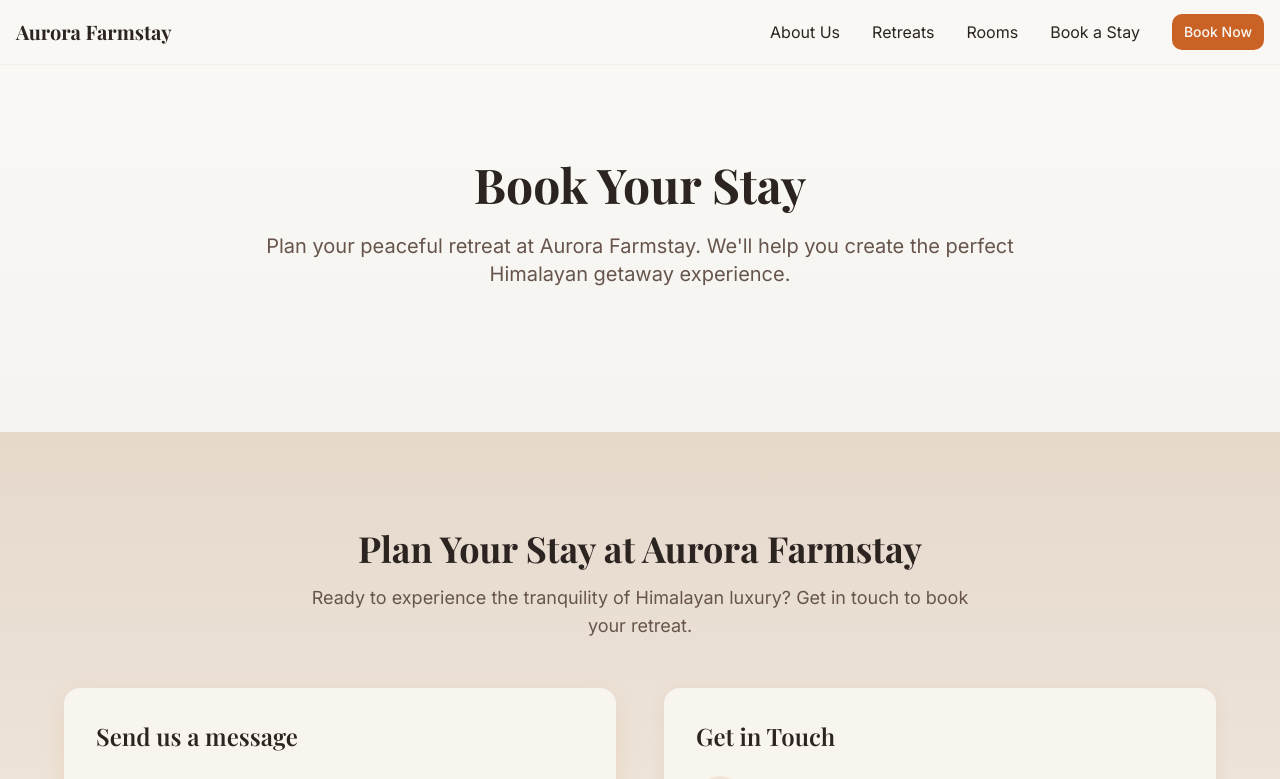
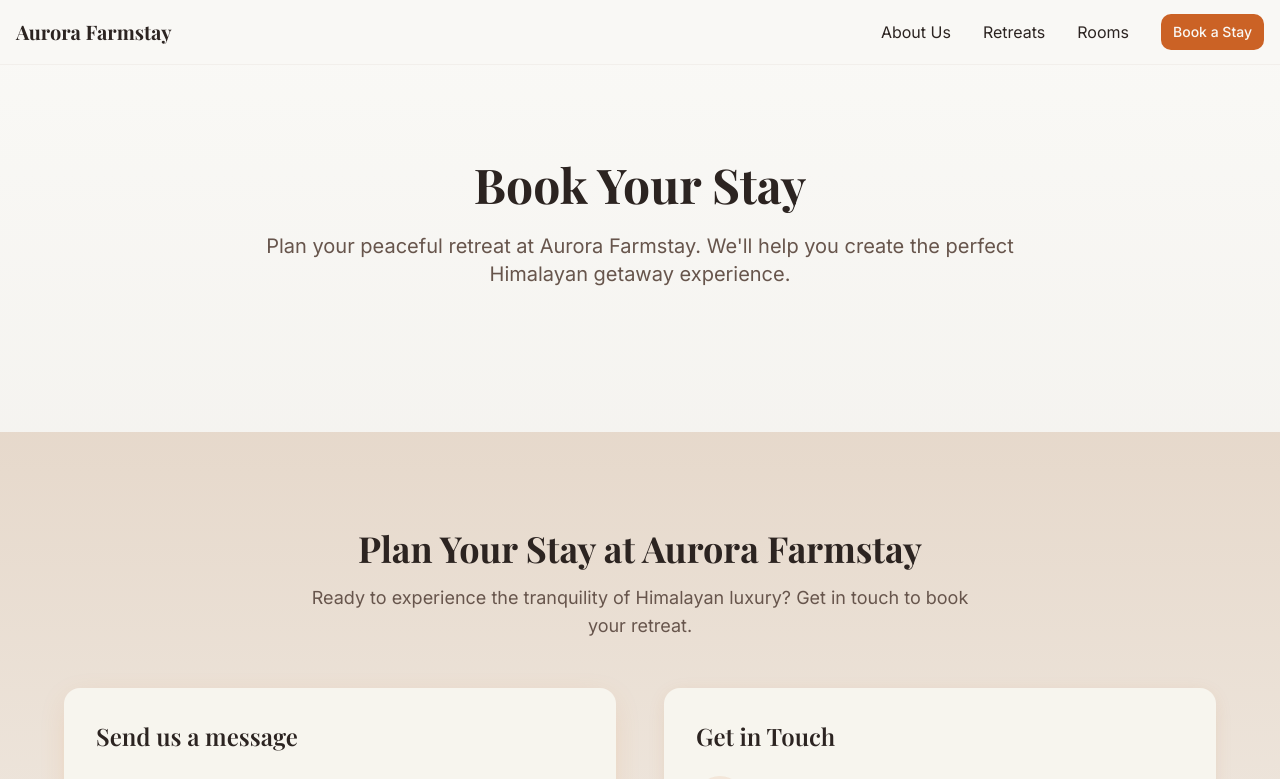
Before and after one commit to BudgetandBrains/aurora-himalayan-retreat, a React (Vite) app: page /book in a window 1280 px wide. Shown: the top 779 px of the page. Built offline with nearby package versions, Linux system fonts and the light colour scheme; a web font is replaced by a local one.

Commit message:
Update navigation bar
Remove "Book Now" button and apply its styling to "Book a Stay".

```diff
--- a/src/components/Navigation.tsx
+++ b/src/components/Navigation.tsx
@@ -25,11 +25,8 @@ const Navigation = () => {
             <Link to="/rooms" className="text-foreground hover:text-primary transition-colors">
               Rooms
             </Link>
-            <Link to="/book" className="text-foreground hover:text-primary transition-colors">
-              Book a Stay
-            </Link>
             <Button asChild variant="default" size="sm">
-              <Link to="/book">Book Now</Link>
+              <Link to="/book">Book a Stay</Link>
             </Button>
           </div>
 
```
